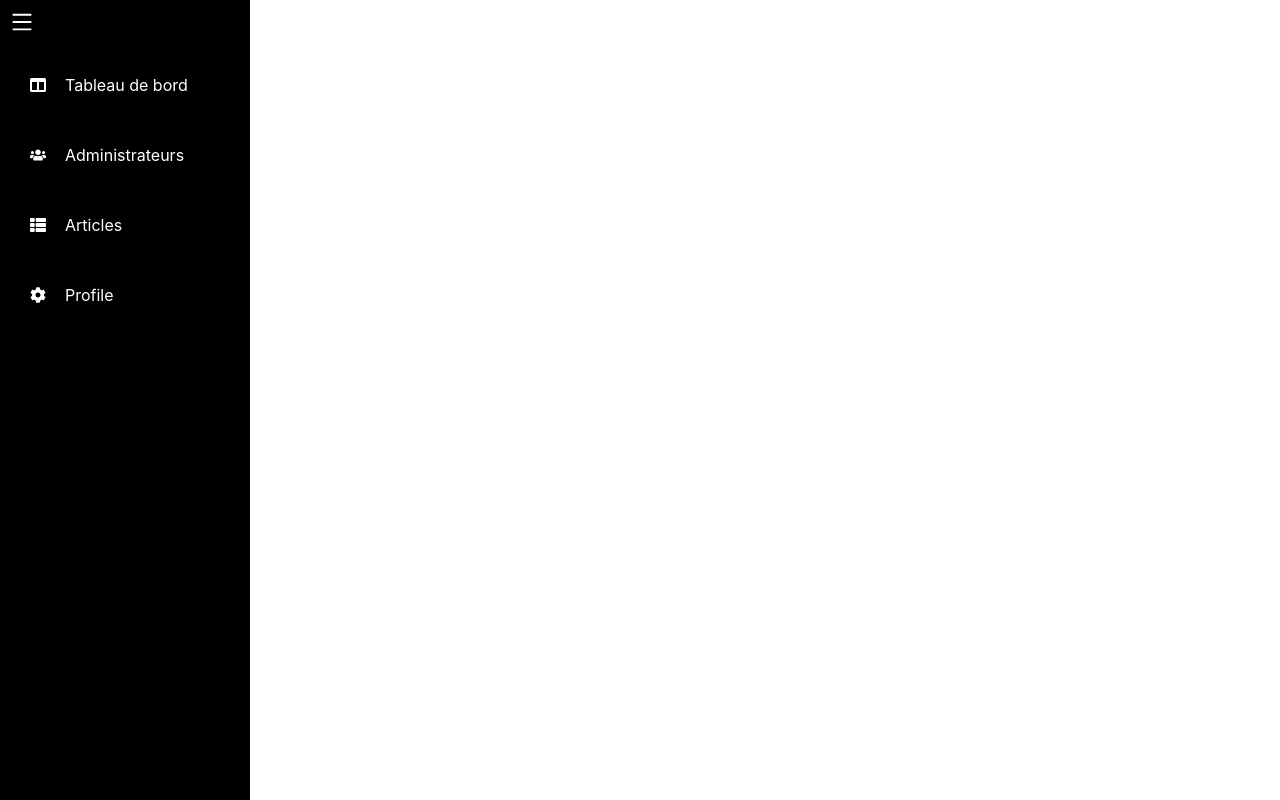
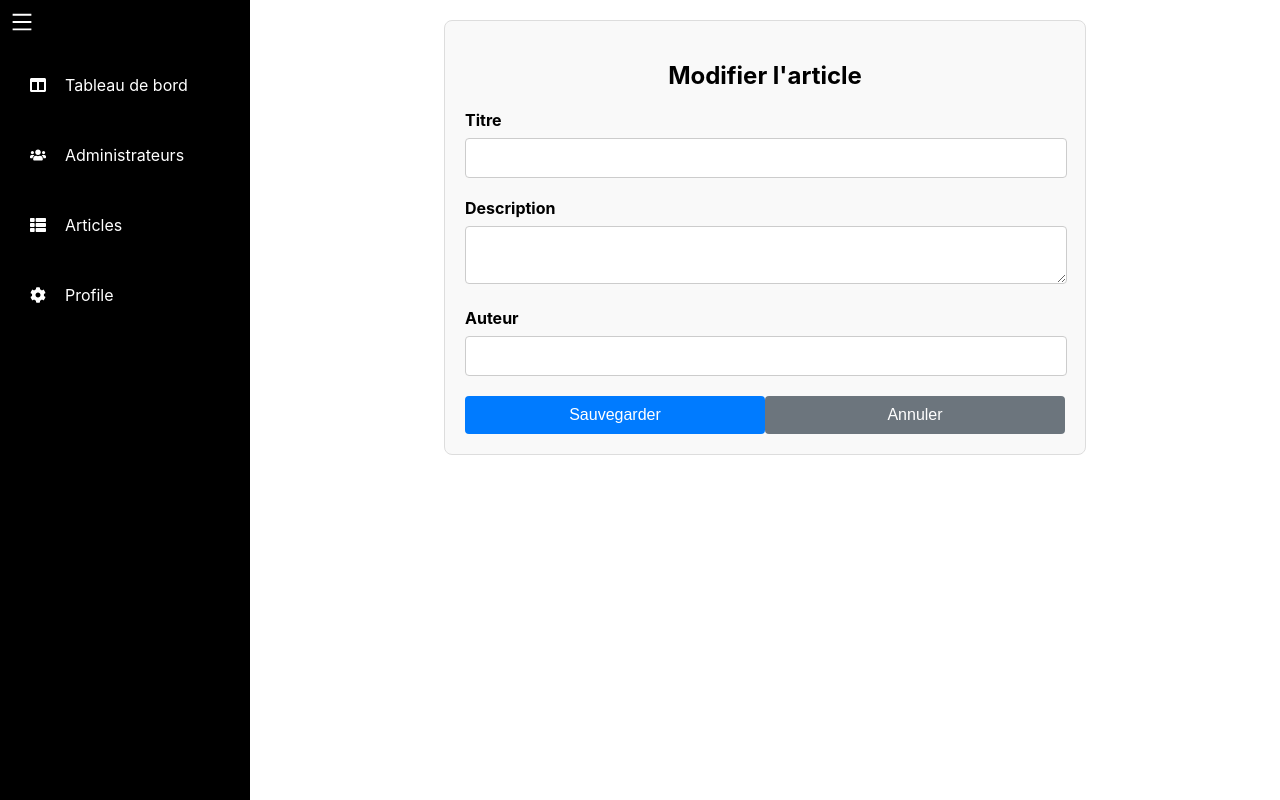
Before and after one commit to ikramchehouani/cozco-backoffice-frontend, a React (Create React App) app: page /admin/articles/1 in a window 1280 px wide. Built offline with nearby package versions, Linux system fonts and the light colour scheme; no server answers; sample sign-in values are in the browser's storage.

Commit message:
edir article interface and route added

```diff
--- a/package.json
+++ b/package.json
@@ -6,6 +6,7 @@
     "@emotion/react": "^11.11.4",
     "@emotion/styled": "^11.11.5",
     "@ionic/react": "^8.2.0",
+    "@mui/icons-material": "^5.15.20",
     "@mui/material": "^5.15.19",
     "@mui/x-data-grid": "^7.6.1",
     "@testing-library/jest-dom": "^5.17.0",
--- a/src/App.js
+++ b/src/App.js
@@ -4,6 +4,7 @@ import Home from './components/home/Home';
 import Login from './components/login/Login';
 import Dashboard from './components/dashboard/Dashboard';
 import Articles from './components/articles/Articles';
+import EditArticle from './components/articles/EditArticle'; // New import
 import Sidebar from './components/sidebar/Sidebar';
 import PrivateRoute from './components/privateRoute';
 import { AuthProvider, useAuth } from './context/AuthContext';
@@ -23,12 +24,12 @@ const AppContent = () => {
       <div className="main-content">
         <Routes>
           <Route path="/login" element={<Login />} />
-          {/* <Route path="/" element={<Home />} /> */}
           <Route path="/admin/*" element={
             <PrivateRoute>
               <Routes>
                 <Route path="" element={<Dashboard />} />
                 <Route path="articles" element={<Articles />} />
+                <Route path="articles/:id" element={<EditArticle />} /> {/* New route */}
               </Routes>
             </PrivateRoute>
           } />
--- a/src/components/articles/Articles.js
+++ b/src/components/articles/Articles.js
@@ -1,9 +1,13 @@
 import React, { useEffect, useState } from 'react';
+import { useNavigate } from 'react-router-dom';
 import { DataGrid } from '@mui/x-data-grid';
+import DeleteIcon from '@mui/icons-material/Delete';
+import EditIcon from '@mui/icons-material/Edit';
 import './Articles.css';
 
 const Articles = () => {
   const [articles, setArticles] = useState([]);
+  const navigate = useNavigate();
 
   useEffect(() => {
     fetch(`${process.env.REACT_APP_BACKEND_URL}/api/articles`)
@@ -12,12 +16,41 @@ const Articles = () => {
       .catch(error => console.error('Error fetching articles:', error));
   }, []);
 
+  const handleDelete = (id) => {
+    console.log(`Deleting article with id ${id}`);
+    // Implement delete functionality here
+  };
+
+  const handleEdit = (id) => {
+    navigate(`/admin/articles/${id}`);
+  };
+
   const columns = [
-    { field: '_id', headerName: 'ID', width: 200 },
-    { field: 'title', headerName: 'Title', width: 200 },
-    { field: 'content', headerName: 'Content', width: 400 },
-    { field: 'author', headerName: 'Author', width: 150 },
-    { field: 'createdAt', headerName: 'Created At', width: 200 },
+    { field: 'title', headerName: 'Titre', width: 200 },
+    { field: 'description', headerName: 'Description', width: 400 },
+    { field: 'author', headerName: 'Auteur', width: 150 },
+    { field: 'createdAt', headerName: 'Date de création', width: 200 },
+    {
+      field: 'actions',
+      headerName: 'Actions',
+      width: 150,
+      renderCell: (params) => (
+        <div style={{ display: 'flex', justifyContent: 'space-around' }}>
+          <div>
+            <EditIcon
+              style={{ cursor: 'pointer' }}
+              onClick={() => handleEdit(params.row._id)}
+            />
+          </div>
+          <div>
+            <DeleteIcon
+              style={{ cursor: 'pointer' }}
+              onClick={() => handleDelete(params.row._id)}
+            />
+          </div>
+        </div>
+      ),
+    },
   ];
 
   return (
--- /dev/null
+++ b/src/components/articles/EditArticle.css
@@ -0,0 +1,64 @@
+/* EditArticle.css */
+
+.edit-form {
+    max-width: 600px;
+    margin: 0 auto;
+    padding: 20px;
+    border: 1px solid #ddd;
+    border-radius: 8px;
+    background-color: #f9f9f9;
+  }
+
+  .edit-form h2 {
+    text-align: center;
+    margin-bottom: 20px;
+  }
+
+  .edit-form label {
+    display: block;
+    margin-bottom: 8px;
+    font-weight: bold;
+  }
+
+  .edit-form input,
+  .edit-form textarea {
+    width: calc(100% - 20px);
+    padding: 10px;
+    margin-bottom: 20px;
+    border: 1px solid #ccc;
+    border-radius: 4px;
+    font-size: 16px;
+  }
+
+  .edit-form input:focus,
+  .edit-form textarea:focus {
+    border-color: #007bff;
+    outline: none;
+  }
+
+  .edit-form .button-container {
+    display: flex;
+    justify-content: space-between;
+  }
+
+  .edit-form button {
+    padding: 10px 20px;
+    border: none;
+    border-radius: 4px;
+    background-color: #007bff;
+    color: white;
+    font-size: 16px;
+    cursor: pointer;
+  }
+
+  .edit-form button:hover {
+    background-color: #0056b3;
+  }
+
+  .edit-form button[type="button"] {
+    background-color: #6c757d;
+  }
+
+  .edit-form button[type="button"]:hover {
+    background-color: #5a6268;
+  }
--- /dev/null
+++ b/src/components/articles/EditArticle.js
@@ -0,0 +1,99 @@
+import React, { useEffect, useState } from 'react';
+import { useParams, useNavigate } from 'react-router-dom';
+import './EditArticle.css';
+
+const EditArticle = () => {
+  const { id } = useParams();
+  const navigate = useNavigate();
+  const [article, setArticle] = useState({
+    title: '',
+    description: '',
+    author: '',
+  });
+  const [loading, setLoading] = useState(true);
+
+  useEffect(() => {
+    fetch(`${process.env.REACT_APP_BACKEND_URL}/api/article/${id}`)
+      .then(response => response.json())
+      .then(data => {
+        setArticle(data);
+        setLoading(false);
+      })
+      .catch(error => {
+        console.error('Error fetching article:', error);
+        setLoading(false);
+      });
+  }, [id]);
+
+  const handleInputChange = (e) => {
+    const { name, value } = e.target;
+    setArticle(prevState => ({
+      ...prevState,
+      [name]: value
+    }));
+  };
+
+  const handleFormSubmit = (e) => {
+    e.preventDefault();
+    fetch(`${process.env.REACT_APP_BACKEND_URL}/api/article/${id}`, {
+      method: 'PUT',
+      headers: {
+        'Content-Type': 'application/json',
+      },
+      body: JSON.stringify(article),
+    })
+      .then(response => response.json())
+      .then(data => {
+        console.log('Article updated:', data);
+        navigate('/admin/articles');
+      })
+      .catch(error => console.error('Error updating article:', error));
+  };
+
+  const handleCancelEdit = () => {
+    navigate('/admin/articles');
+  };
+
+  if (loading) {
+    return <div>Loading...</div>;
+  }
+
+  return (
+    <div className="edit-form">
+      <h2>Modifier l'article</h2>
+      {article && (
+        <form onSubmit={handleFormSubmit}>
+          <label>Titre</label>
+          <input
+            type="text"
+            name="title"
+            value={article.title}
+            onChange={handleInputChange}
+          />
+          <br />
+          <label>Description</label>
+          <textarea
+            name="description"
+            value={article.description}
+            onChange={handleInputChange}
+          />
+          <br />
+          <label>Auteur</label>
+          <input
+            type="text"
+            name="author"
+            value={article.author}
+            onChange={handleInputChange}
+          />
+          <br />
+          <div className="button-container">
+            <button type="submit">Sauvegarder</button>
+            <button type="button" onClick={handleCancelEdit}>Annuler</button>
+          </div>
+        </form>
+      )}
+    </div>
+  );
+};
+
+export default EditArticle;
```
Also changed, not shown: 1 other file (tests, documents, lock files or other folders).
